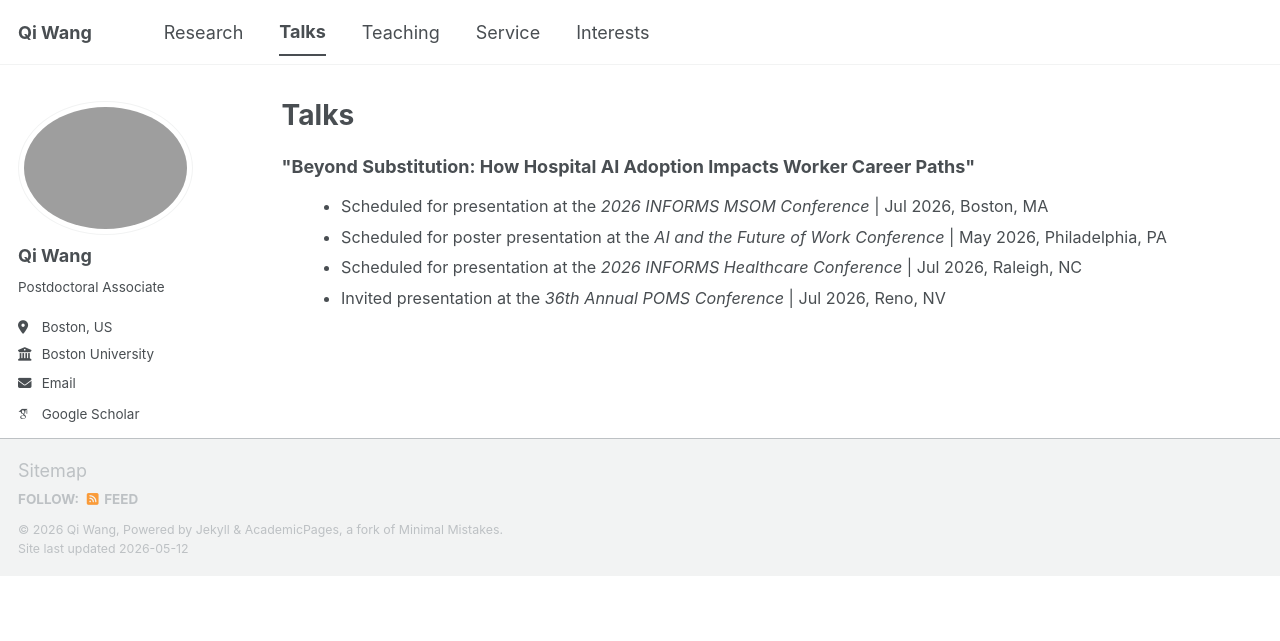
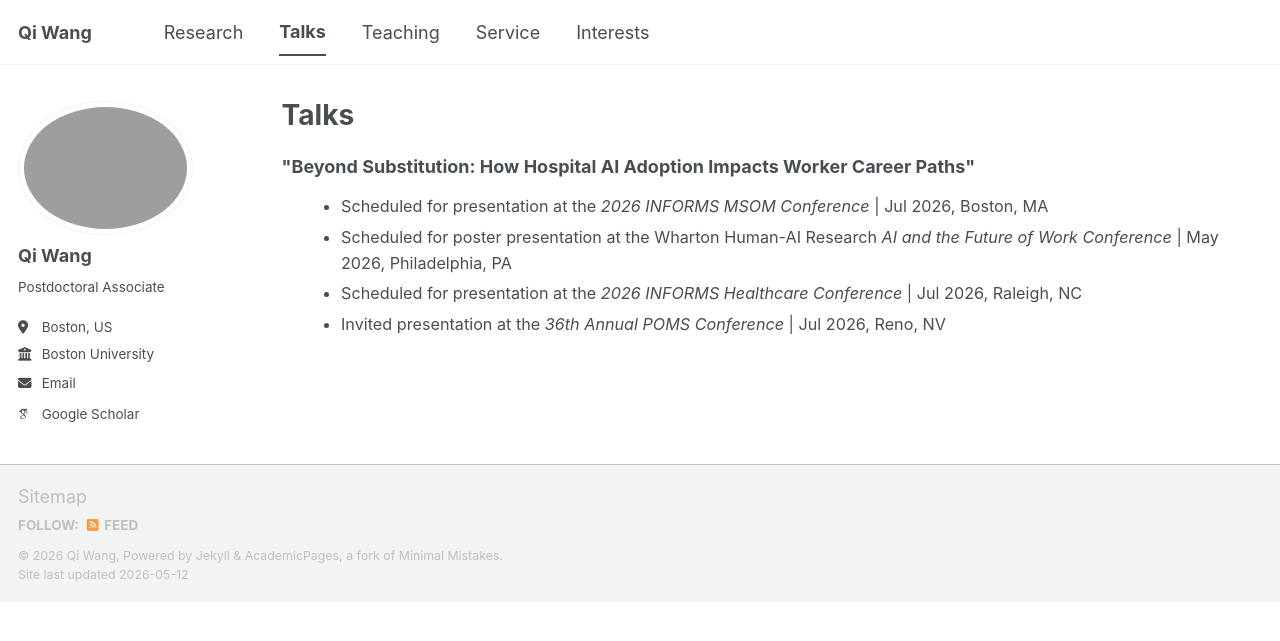
Before and after one commit to qiwang-katherine/qiwang-katherine.github.io, a Jekyll site: the page built from _pages/talks.html, in a window 1280 px wide. Shown: the top 641 px of the page. Built offline with Jekyll 4.4.1, drawn with Linux system fonts in a browser that asks for light colours; some web fonts are replaced; a script bundle is joined from its source files by our own code; library files that are not in the unit come from our copies.

Commit message:
Update talks.html

```diff
--- a/_pages/talks.html
+++ b/_pages/talks.html
@@ -11,7 +11,7 @@ author_profile: true
 
 <ul class="talk-list">
   <li>Scheduled for presentation at the <i>2026 INFORMS MSOM Conference</i> | Jul 2026, Boston, MA</li>
-  <li>Scheduled for poster presentation at the <i>AI and the Future of Work Conference</i> | May 2026, Philadelphia, PA</li>
+  <li>Scheduled for poster presentation at the Wharton Human-AI Research <i>AI and the Future of Work Conference</i> | May 2026, Philadelphia, PA</li>
   <li>Scheduled for presentation at the <i>2026 INFORMS Healthcare Conference</i> | Jul 2026, Raleigh, NC</li>
   <li>Invited presentation at the <i>36th Annual POMS Conference</i> | Jul 2026, Reno, NV</li>
 </ul>
```
